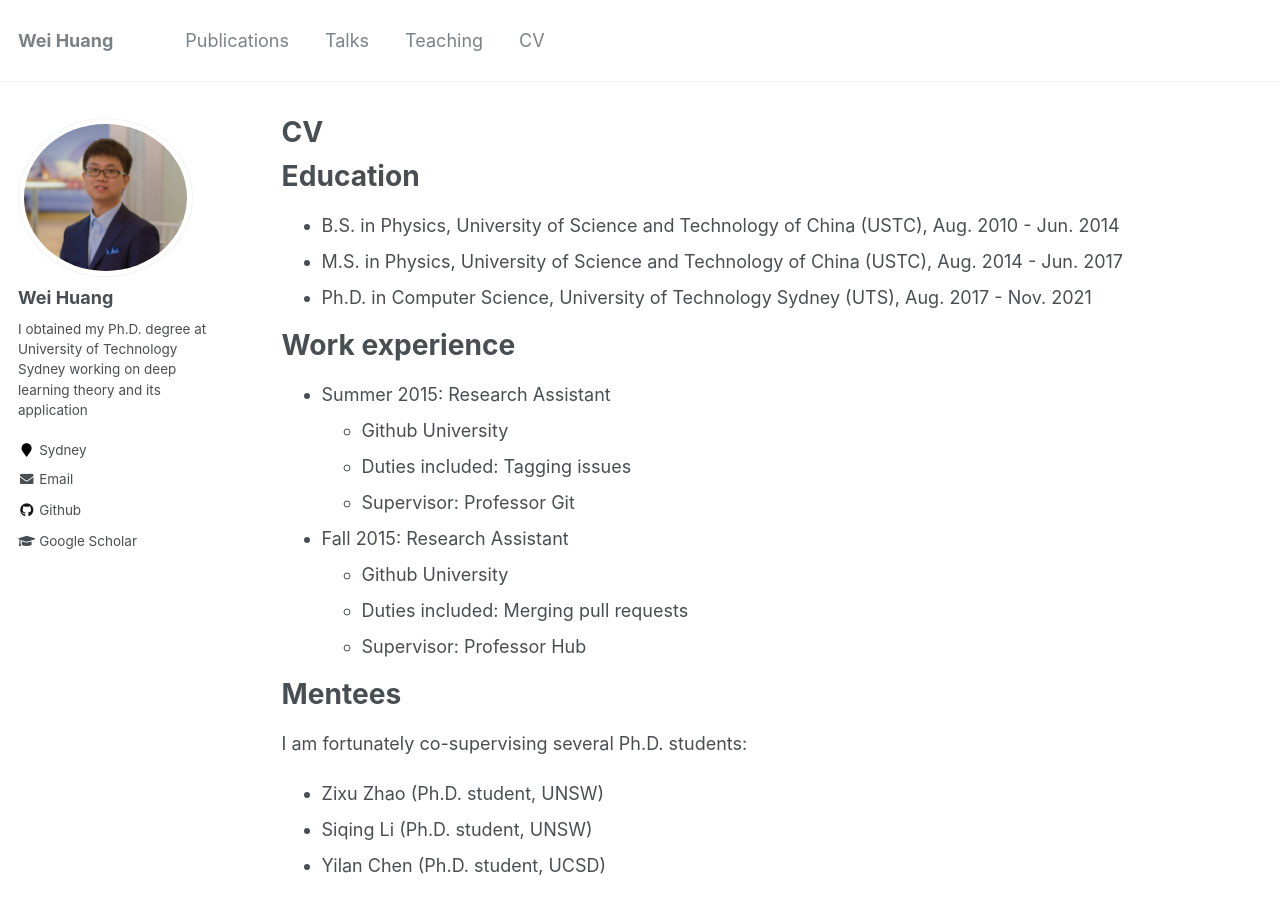
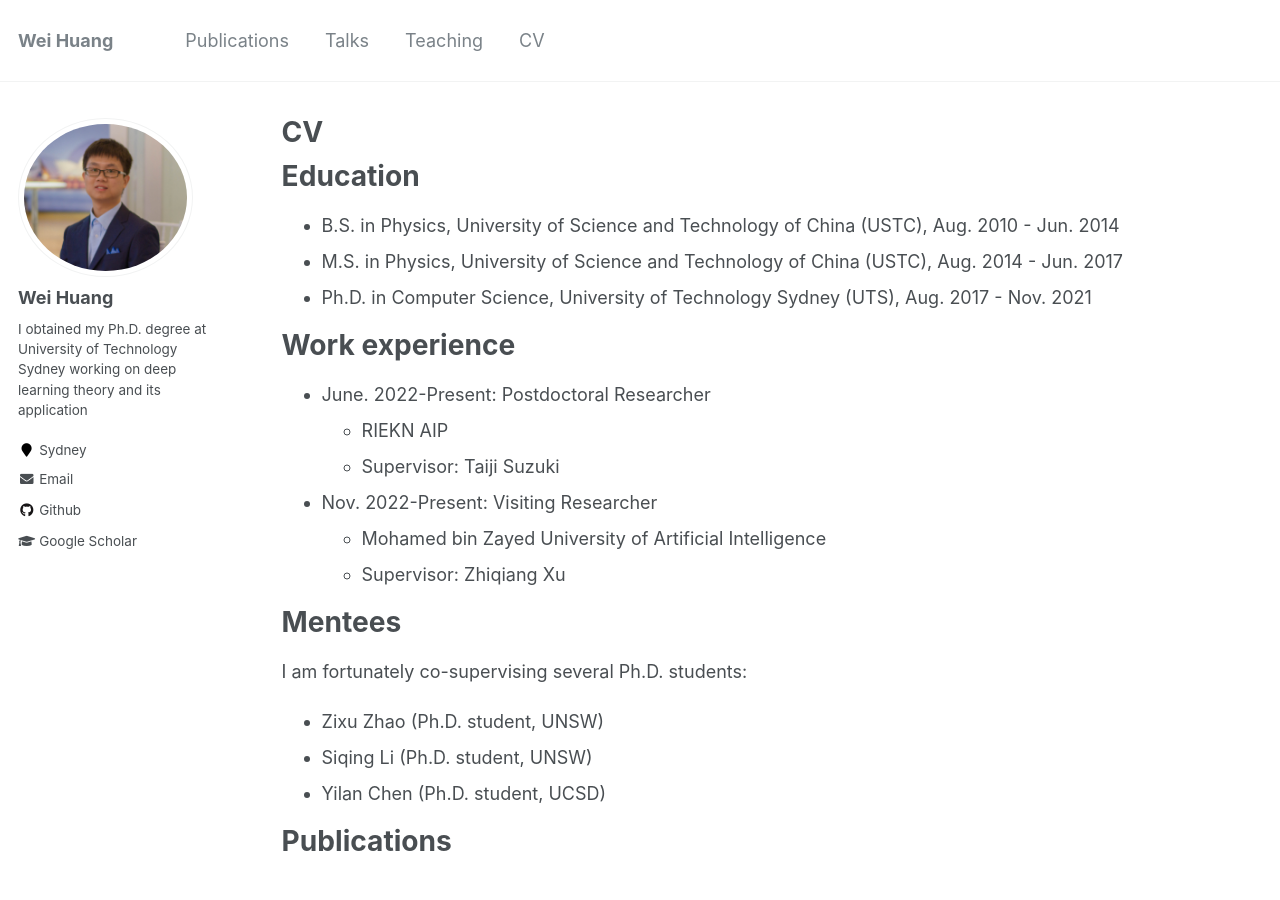
Before and after one commit to WeiHuang05/Weihuang05.github.io, a Jekyll site: the page built from _pages/cv.md, in a window 1280 px wide and 900 px high. Built offline with Jekyll 4.4.1, drawn with Linux system fonts in a browser that asks for light colours.

Commit message:
Update cv.md

```diff
--- a/_pages/cv.md
+++ b/_pages/cv.md
@@ -17,15 +17,13 @@ Education
 
 Work experience
 ======
-* Summer 2015: Research Assistant
-  * Github University
-  * Duties included: Tagging issues
-  * Supervisor: Professor Git
+* June. 2022-Present: Postdoctoral Researcher
+  * RIEKN AIP
+  * Supervisor: Taiji Suzuki
 
-* Fall 2015: Research Assistant
-  * Github University
-  * Duties included: Merging pull requests
-  * Supervisor: Professor Hub
+* Nov. 2022-Present: Visiting Researcher
+  * Mohamed bin Zayed University of Artificial Intelligence
+  * Supervisor: Zhiqiang Xu
 
 Mentees
 ======
```
